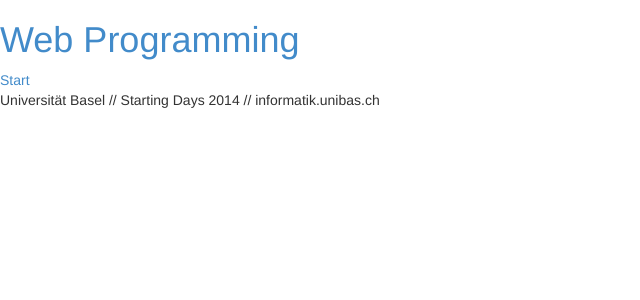
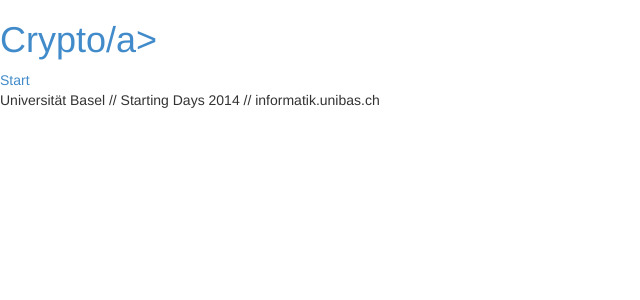
Before and after one commit to mgje/Crypto, a Jekyll site: the page built from index.html, in a window 1280 px wide. Shown: the top 300 px of the page, without its empty margins (0-640 px from the left). Built offline with Jekyll 4.4.1, drawn with Linux system fonts in a browser that asks for light colours.

Commit message:
Update index.html

```diff
--- a/index.html
+++ b/index.html
@@ -5,9 +5,9 @@ class: splash
 ---
 
 <header id="splashHeader">
-	<h1 id="splashTitle"><a href="processing/">Web Programming</a></h1>
+	<h1 id="splashTitle"><a href="exp1/">Crypto/a></h1>
 	<div>
-		<a id="splashButton" href="processing/">Start</a>
+		<a id="splashButton" href="exp1/">Start</a>
 	</div>
 </header>
 
```
